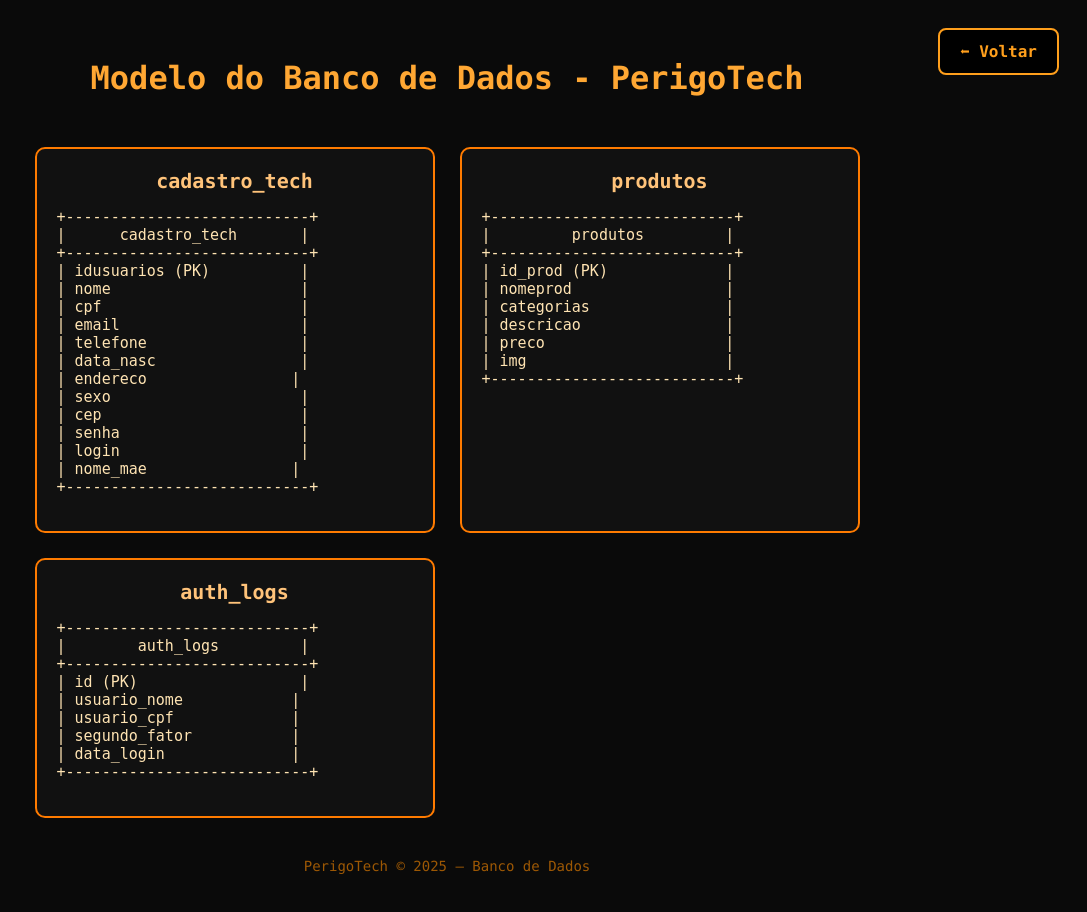
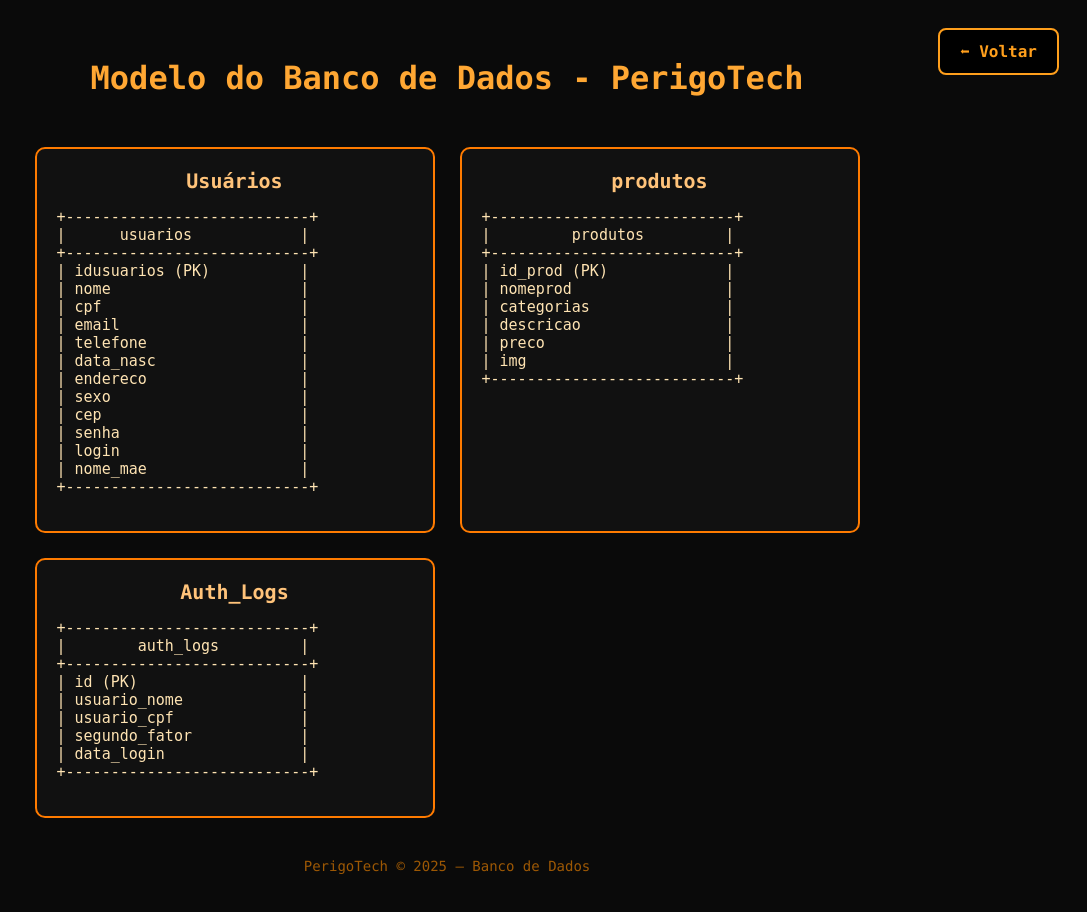
Before and after one commit to yanosmartins/Perigo-Tech, a PHP site: page /telabd.php in a window 1280 px wide. Shown: the whole page, without its empty margins (193-1280 px from the left). Run offline with PHP 8.4, Linux system fonts and the light colour scheme; data that the repository does not hold is empty.

Commit message:
Update telabd.php

```diff
--- a/perigotech/telabd.php
+++ b/perigotech/telabd.php
@@ -121,10 +121,10 @@ require_once "config.php";
 
     <!-- cadastro_tech -->
     <div class="box">
-        <div class="title">cadastro_tech</div>
+        <div class="title">Usuários</div>
 <pre>
 +---------------------------+
-|      cadastro_tech       |
+|      usuarios            |
 +---------------------------+
 | idusuarios (PK)          |
 | nome                     |
@@ -132,12 +132,12 @@ require_once "config.php";
 | email                    |
 | telefone                 |
 | data_nasc                |
-| endereco                |
+| endereco                 |
 | sexo                     |
 | cep                      |
 | senha                    |
 | login                    |
-| nome_mae                |
+| nome_mae                 |
 +---------------------------+
 </pre>
     </div>
@@ -161,16 +161,16 @@ require_once "config.php";
 
     <!-- auth_logs -->
     <div class="box">
-        <div class="title">auth_logs</div>
+        <div class="title">Auth_Logs</div>
 <pre>
 +---------------------------+
 |        auth_logs         |
 +---------------------------+
 | id (PK)                  |
-| usuario_nome            |
-| usuario_cpf             |
-| segundo_fator           |
-| data_login              |
+| usuario_nome             |
+| usuario_cpf              |
+| segundo_fator            |
+| data_login               |
 +---------------------------+
 </pre>
     </div>
```
